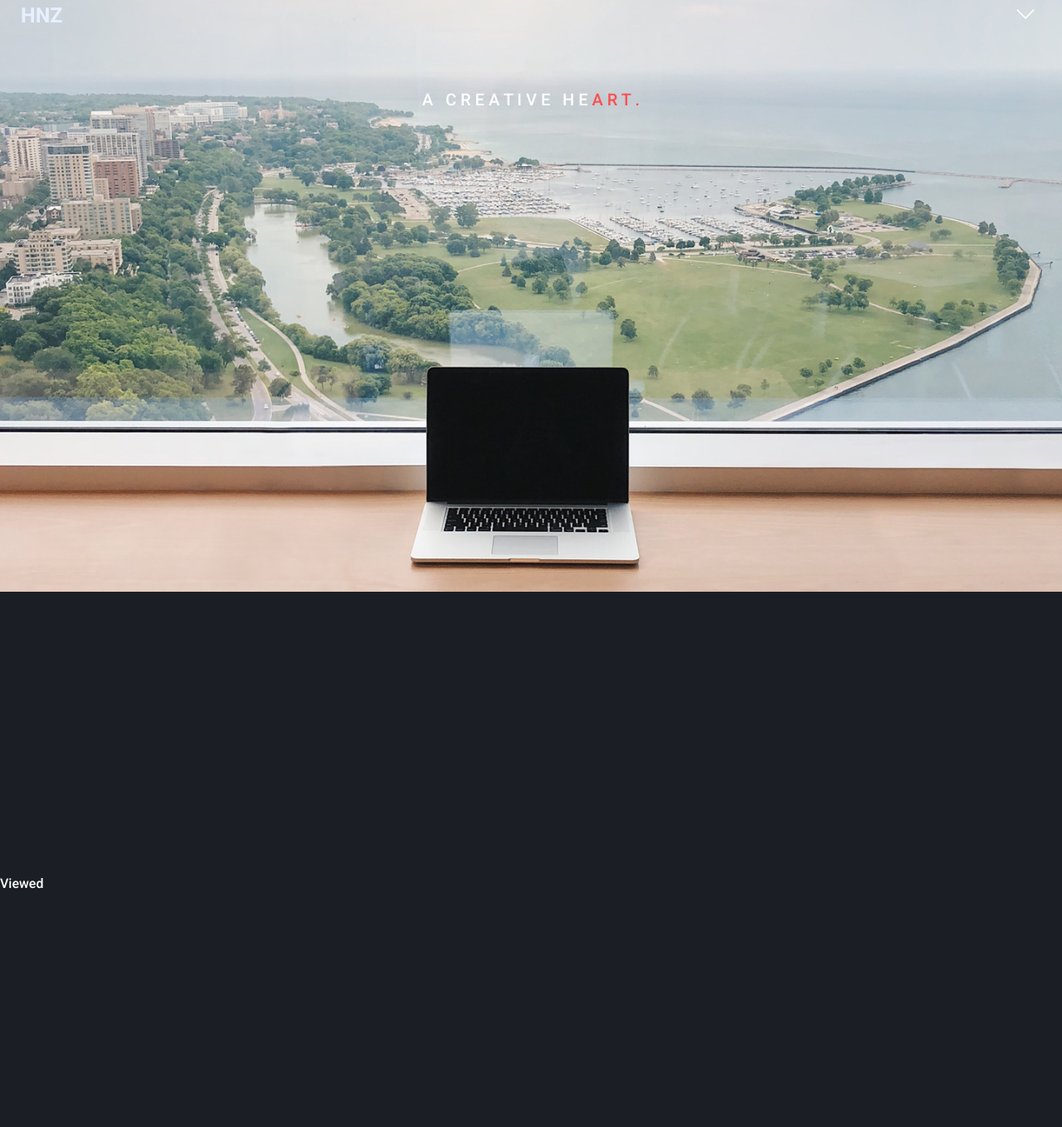
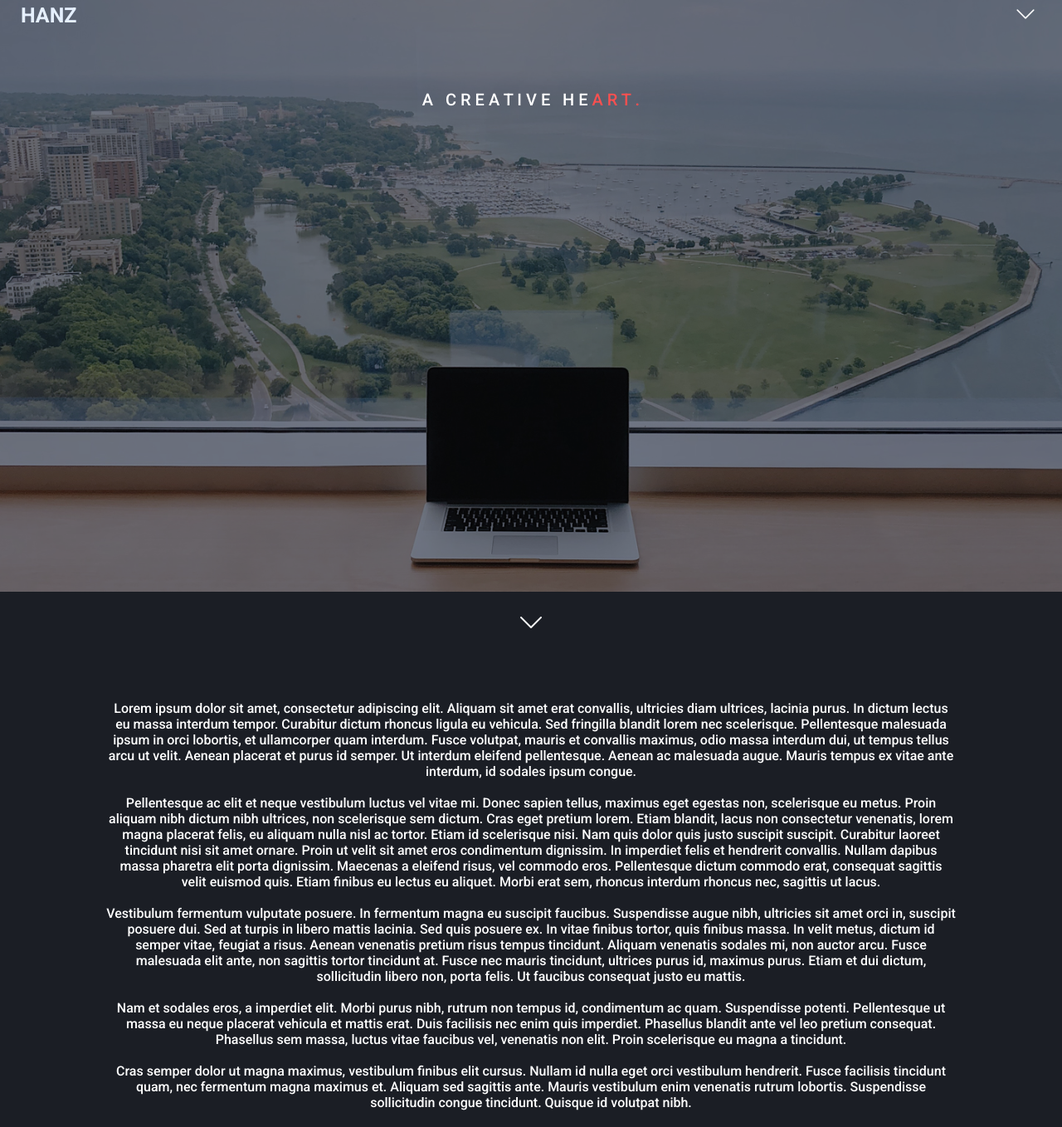
Before and after one commit to hanzzakino/hanzzakino-v2, a React app: page / in a window 1280 px wide. Shown: the part 6-1364 px from the top of the page at 83% size. Built offline with nearby package versions, Linux system fonts and the light colour scheme.

Commit message:
Minor Revision : Added scroll to content button

```diff
--- a/src/Assets/css/hz-ui-framework.css
+++ b/src/Assets/css/hz-ui-framework.css
@@ -25,7 +25,8 @@ code {
 
 /* GRID SYSTEM */
 .hz-container {
-	margin: 10px;
+	margin-left: 10%;
+	margin-right: 10%;
 }
 
 .hz-row {
@@ -41,7 +42,11 @@ code {
 }
 
 @media (max-width: 600px) {
-  .hz-row {
+	.hz-container {
+		margin-left: 10px;
+		margin-right: 10px;
+	}
+  	.hz-row {
   		display: flex;
         flex-direction: column;
 	}
@@ -138,4 +143,9 @@ code {
 	display: flex !important;
 	align-items: center !important;
 }
+.hz-transparent {
+	background-color: transparent;
+	border-style: none;
+	outline-style: none;
+}
 /* Additional Attributes */
--- a/src/Components/ContentView.css
+++ b/src/Components/ContentView.css
@@ -11,6 +11,16 @@
 	font-size: 20px;
 }
 
+.hz-cv-scrolldowncehvron {
+	color: whitesmoke;
+	font-size: 4vh;
+	transition: 0.2s;
+}
+.hz-cv-scrolldowncehvron:hover {
+	color: whitesmoke;
+	font-size: 5vh;
+	transition: 0.2s;
+}
 
 
 /* About Me Image */
--- a/src/Components/ContentView.js
+++ b/src/Components/ContentView.js
@@ -4,6 +4,7 @@ import {
   Container,
   Row,
   Col,
+  Overlay,
 } from 'react-bootstrap';
 import './ContentView.css';
 import headerBackground from '../Assets/img/hz-header-bg.jpg'
@@ -22,16 +23,48 @@ class ContentView extends React.Component {
     this.Header = this.Header(this);
     this.AboutMe = this.AboutMe(this);
     this.Content = this.Content(this);
+
+    this.scrollToContent = this.scrollToContent(this);
+  }
+
+  scrollToContent(){
+    const content1 = document.getElementById("content-1");
+    if(content1)content1.scrollIntoView({ behavior: 'smooth' , block: "start"});
+  }
+
+  componentDidMount() {
+    window.addEventListener('scroll', this.listenToScroll)
+  }
+
+  componentWillUnmount() {
+    window.removeEventListener('scroll', this.listenToScroll)
+  }
+
+  listenToScroll = () => {
+    const winScroll =
+      document.body.scrollTop || document.documentElement.scrollTop
+
+    const height =
+      document.documentElement.scrollHeight -
+      document.documentElement.clientHeight
+
+    const scrolled = winScroll / height
+
+    this.setState({
+      scrollTopPX: winScroll,
+      scrollTopPT: scrolled,
+    })
   }
 
 
   Header(){
     const headerBackgroundStyle= {
       backgroundImage : "url("+headerBackground+")",
+      backgroundColor : "rgb(57,60,67)",
+      backgroundBlendMode: "overlay",
       backgroundPosition: "bottom",
       backgroundRepeat: "no-repeat",
       backgroundSize: "cover",
-      backgroundBlendMode: "overlay",
       marginTop: "-58px",
       height: "90vh",
     };
@@ -57,9 +90,37 @@ class ContentView extends React.Component {
     );
   }
   Content(){
+    return(
+    <div>
+
+      <div className="hz-row" align="center">
+        <div className="hz-column">
+          <br />
+            <button onClick={this.scrollToContent} className="hz-transparent"><span className="bi-chevron-down hz-cv-scrolldowncehvron"></span></button>
+        </div>
+      </div>
+      <div className="hz-container" id="content-1">
+        <div className="hz-row" align="center">
+          <div className="hz-column">
+            <br /><br /><br />
+            <p>
+            Lorem ipsum dolor sit amet, consectetur adipiscing elit. Aliquam sit amet erat convallis, ultricies diam ultrices, lacinia purus. In dictum lectus eu massa interdum tempor. Curabitur dictum rhoncus ligula eu vehicula. Sed fringilla blandit lorem nec scelerisque. Pellentesque malesuada ipsum in orci lobortis, et ullamcorper quam interdum. Fusce volutpat, mauris et convallis maximus, odio massa interdum dui, ut tempus tellus arcu ut velit. Aenean placerat et purus id semper. Ut interdum eleifend pellentesque. Aenean ac malesuada augue. Mauris tempus ex vitae ante interdum, id sodales ipsum congue.
+  <br /> <br />
+  Pellentesque ac elit et neque vestibulum luctus vel vitae mi. Donec sapien tellus, maximus eget egestas non, scelerisque eu metus. Proin aliquam nibh dictum nibh ultrices, non scelerisque sem dictum. Cras eget pretium lorem. Etiam blandit, lacus non consectetur venenatis, lorem magna placerat felis, eu aliquam nulla nisl ac tortor. Etiam id scelerisque nisi. Nam quis dolor quis justo suscipit suscipit. Curabitur laoreet tincidunt nisi sit amet ornare. Proin ut velit sit amet eros condimentum dignissim. In imperdiet felis et hendrerit convallis. Nullam dapibus massa pharetra elit porta dignissim. Maecenas a eleifend risus, vel commodo eros. Pellentesque dictum commodo erat, consequat sagittis velit euismod quis. Etiam finibus eu lectus eu aliquet. Morbi erat sem, rhoncus interdum rhoncus nec, sagittis ut lacus.
+  <br /> <br />
+  Vestibulum fermentum vulputate posuere. In fermentum magna eu suscipit faucibus. Suspendisse augue nibh, ultricies sit amet orci in, suscipit posuere dui. Sed at turpis in libero mattis lacinia. Sed quis posuere ex. In vitae finibus tortor, quis finibus massa. In velit metus, dictum id semper vitae, feugiat a risus. Aenean venenatis pretium risus tempus tincidunt. Aliquam venenatis sodales mi, non auctor arcu. Fusce malesuada elit ante, non sagittis tortor tincidunt at. Fusce nec mauris tincidunt, ultrices purus id, maximus purus. Etiam et dui dictum, sollicitudin libero non, porta felis. Ut faucibus consequat justo eu mattis.
+  <br /> <br />
+  Nam et sodales eros, a imperdiet elit. Morbi purus nibh, rutrum non tempus id, condimentum ac quam. Suspendisse potenti. Pellentesque ut massa eu neque placerat vehicula et mattis erat. Duis facilisis nec enim quis imperdiet. Phasellus blandit ante vel leo pretium consequat. Phasellus sem massa, luctus vitae faucibus vel, venenatis non elit. Proin scelerisque eu magna a tincidunt.
+  <br /> <br />
+  Cras semper dolor ut magna maximus, vestibulum finibus elit cursus. Nullam id nulla eget orci vestibulum hendrerit. Fusce facilisis tincidunt quam, nec fermentum magna maximus et. Aliquam sed sagittis ante. Mauris vestibulum enim venenatis rutrum lobortis. Suspendisse sollicitudin congue tincidunt. Quisque id volutpat nibh.
+            </p>
+          </div>
+        </div>
+      </div>
 
 
-    console.log("Content");
+
+    </div>);
   }
   AboutMe(){
     var hFbLogo = {
@@ -154,6 +215,7 @@ class ContentView extends React.Component {
       <div>
         {this.Header}
         <div>
+        {this.Content}
         <br /><br /><br />
         <br /><br /><br />
         <br /><br /><br />
--- a/src/Components/NavView.js
+++ b/src/Components/NavView.js
@@ -8,7 +8,7 @@ class NavView extends React.Component {
   constructor(props) {
     super(props);
     this.state = {
-      myName : "HNZ",
+      myName : "HANZ",
       toggledDown: false,
       testClick: null,
       onPageTop: true,
@@ -16,25 +16,25 @@ class NavView extends React.Component {
       scrollTopPX: 0,
       scrollTopPT: 0,
       Skills : {
-        "Programming" : {
-          "Web": "#web",
-          "Desktop": "#desktop",
-          "Math and Algorithms": "#mathnalgo",
+        "PROGRAMMING" : {
+          "WEB": "#web",
+          "DESKTOP": "#desktop",
+          "ALGORITHMS": "#mathnalgo",
         },
-        "Computer Graphics" : {
-          "2D Arts": "#2d",
-          "3D Arts": "#3d",
-          "Designs": "#design",
+        "COMPUTER GRAPHICS" : {
+          "2D ARTS": "#2d",
+          "3D ARTS": "#3d",
+          "DESIGNS": "#design",
         },
-        "Mathematics" : {
-          "Physics": "#physics",
-          "Geometry": "#geometry",
-          "Math": "#math",
+        "MATHEMATICS" : {
+          "PHYSICS": "#physics",
+          "GEOMETRY": "#geometry",
+          "MATH": "#math",
         },
-        "Engineering" : {
-          "Circuit Design": "#circuits",
-          "Logic Design" : "#logic",
-          "Research": "#research",
+        "ENGINEERING" : {
+          "CIRCUIT DESIGN": "#circuits",
+          "LOGIC DESIGN" : "#logic",
+          "RESEARCH": "#research",
         },
       }
     };
```
Also changed, not shown: 1 other file.
